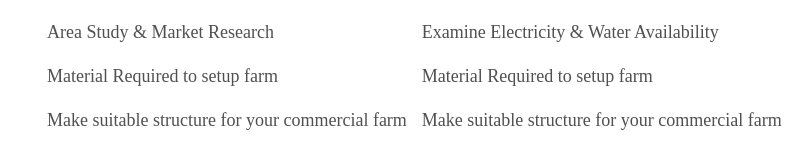
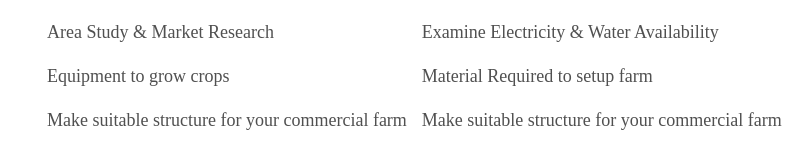
Before and after one commit to Sk-Bhardwaj24/Caliper_Business, a React (Create React App) app: page / in a window 1280 px wide. Shown: the part 1494-1647 px from the top of the page, without its empty margins (192-1004 px from the left). Built offline with nearby package versions, Linux system fonts and the light colour scheme.

Commit message:
designing service page

```diff
--- a/src/components/Service.jsx
+++ b/src/components/Service.jsx
@@ -81,7 +81,7 @@ const Service = () => {
               Area Study & Market Research
             </p>
             <p className={styles.ssp} style={{ marginLeft: "15px" }}>
-              Material Required to setup farm
+              Equipment to grow crops
             </p>
             <p className={styles.ssp} style={{ marginLeft: "15px" }}>
               Make suitable structure for your commercial farm
```
